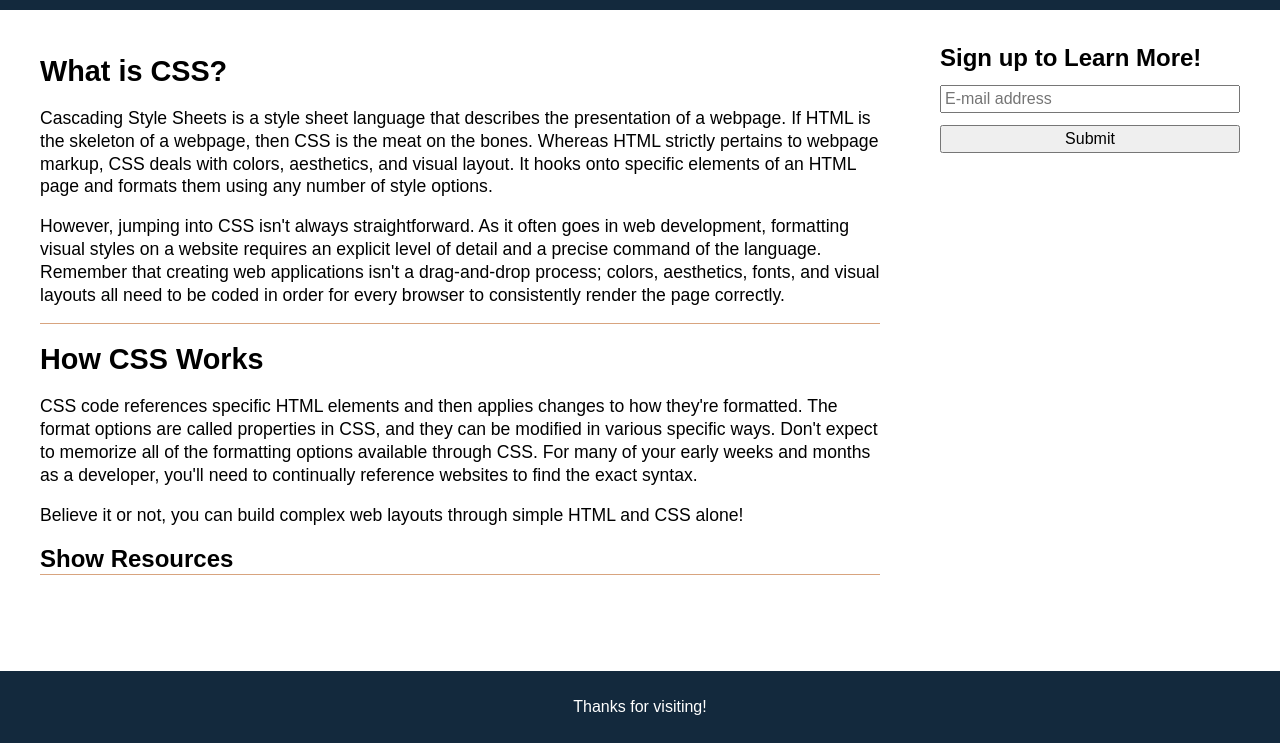
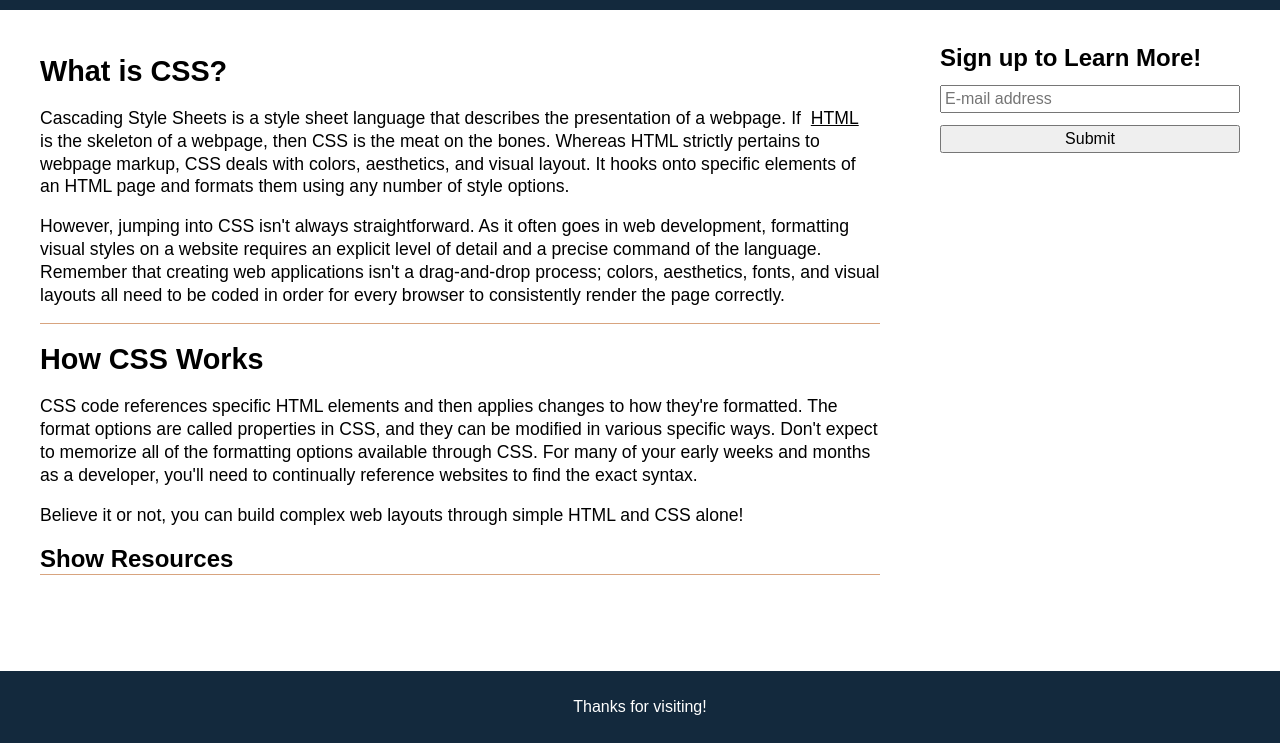
Before and after one commit to oli-drew/week2-more-css, a plain HTML site: page 18-Stu_Pseudo-Elements/Unsolved/index.html in a window 1280 px wide. Shown: the part 57-800 px from the top of the page. Drawn offline with Linux system fonts and the light colour scheme.

Commit message:
exercise 18

```diff
--- a/14-Stu_Typography/Unsolved/assets/css/style.css
+++ b/14-Stu_Typography/Unsolved/assets/css/style.css
@@ -33,6 +33,7 @@ h2 {
 h3 {
   font-size: 150%;
   font-family: serif;
+  /* margin: 3%; */
 }
 
 nav ul {
@@ -73,7 +74,7 @@ article p {
 article ul {
   font-family: monospace;
   list-style-type: square;
-  margin-left: 50px;
+  margin-left: 5%;
 }
 
 aside {
--- a/18-Stu_Pseudo-Elements/Unsolved/assets/css/style.css
+++ b/18-Stu_Pseudo-Elements/Unsolved/assets/css/style.css
@@ -60,8 +60,46 @@ article p {
 }
 
 /* TODO: Style the term/phrase - underline, black text, grab cursor */
+/* #htmlTooltip {
+  text-decoration: underline;
+  color: black;
+  cursor: grab;
+} */
 
 /* TODO: Position tooltip above the term/phrase, same color as header and nav links, no border-radius, smaller font size */
+span.tooltip {
+  padding: 0px 5px;
+  position: relative;
+  text-decoration: underline;
+  color: black;
+  cursor: grab;
+}
+
+.tooltip-info {
+  position: absolute;
+  top: -9999px;
+  left: -9999px;
+}
+
+span.tooltip::before {
+  content: attr(data-tooltip);
+  position: absolute;
+  top: 1.5em;
+  font-size: 0.9em;
+  padding: 1px 5px;
+  display: none;
+  color: white;
+  /* background: rgba(0, 0, 0, 0.75); */
+  background-color: #13293d;
+  border-radius: 4px;
+  transition: opacity 0.1s ease-out;
+  z-index: 99;
+  text-align: left;
+}
+
+span:hover::before {
+  display: inline-block;
+}
 
 aside {
   width: 25%;
--- a/18-Stu_Pseudo-Elements/Unsolved/index.html
+++ b/18-Stu_Pseudo-Elements/Unsolved/index.html
@@ -29,11 +29,19 @@
             <p>
               <!-- TODO: Choose a term or phrase that you want to apply a tooltip to -->
               Cascading Style Sheets is a style sheet language that describes
-              the presentation of a webpage. If HTML is the skeleton of a
-              webpage, then CSS is the meat on the bones. Whereas HTML strictly
-              pertains to webpage markup, CSS deals with colors, aesthetics, and
-              visual layout. It hooks onto specific elements of an HTML page and
-              formats them using any number of style options.
+              the presentation of a webpage. If
+              <!-- <span id="htmlTooltip" class="tooltip"
+                >HTML<span class="tooltiptext">Tooltip text</span>
+              </span> -->
+              <span class="tooltip" data-tooltip="information"
+                ><span class="tooltip-info">more info about html </span
+                >HTML</span
+              >
+              is the skeleton of a webpage, then CSS is the meat on the bones.
+              Whereas HTML strictly pertains to webpage markup, CSS deals with
+              colors, aesthetics, and visual layout. It hooks onto specific
+              elements of an HTML page and formats them using any number of
+              style options.
             </p>
             <p>
               However, jumping into CSS isn't always straightforward. As it
@@ -64,17 +72,19 @@
             </p>
           </div>
           <div class="resources">
-            <h3>
-              Show Resources
-            </h3>
+            <h3>Show Resources</h3>
             <ul class="links">
               <li>
-                <a href="https://developer.mozilla.org/en-US/docs/Web/CSS/::before">
+                <a
+                  href="https://developer.mozilla.org/en-US/docs/Web/CSS/::before"
+                >
                   MDN web docs on ::before
                 </a>
               </li>
               <li>
-                <a href="https://developer.mozilla.org/en-US/docs/Web/CSS/::after">
+                <a
+                  href="https://developer.mozilla.org/en-US/docs/Web/CSS/::after"
+                >
                   MDN web docs on ::after
                 </a>
               </li>
```
Also changed, not shown: 16-Stu_Pseudo-Classes/Unsolved/assets/css/style.css (+24 -4 lines), 16-Stu_Pseudo-Classes/Unsolved/index.html (+43 -6 lines).
